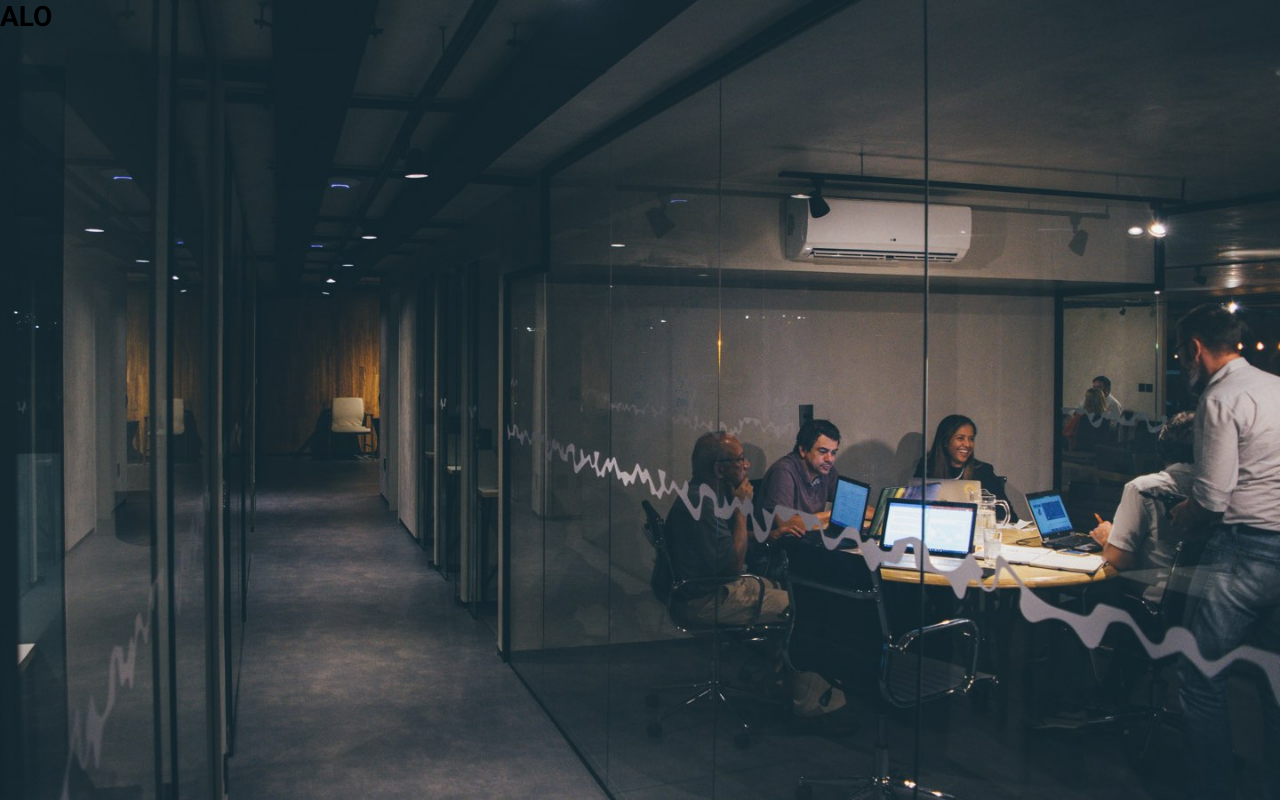
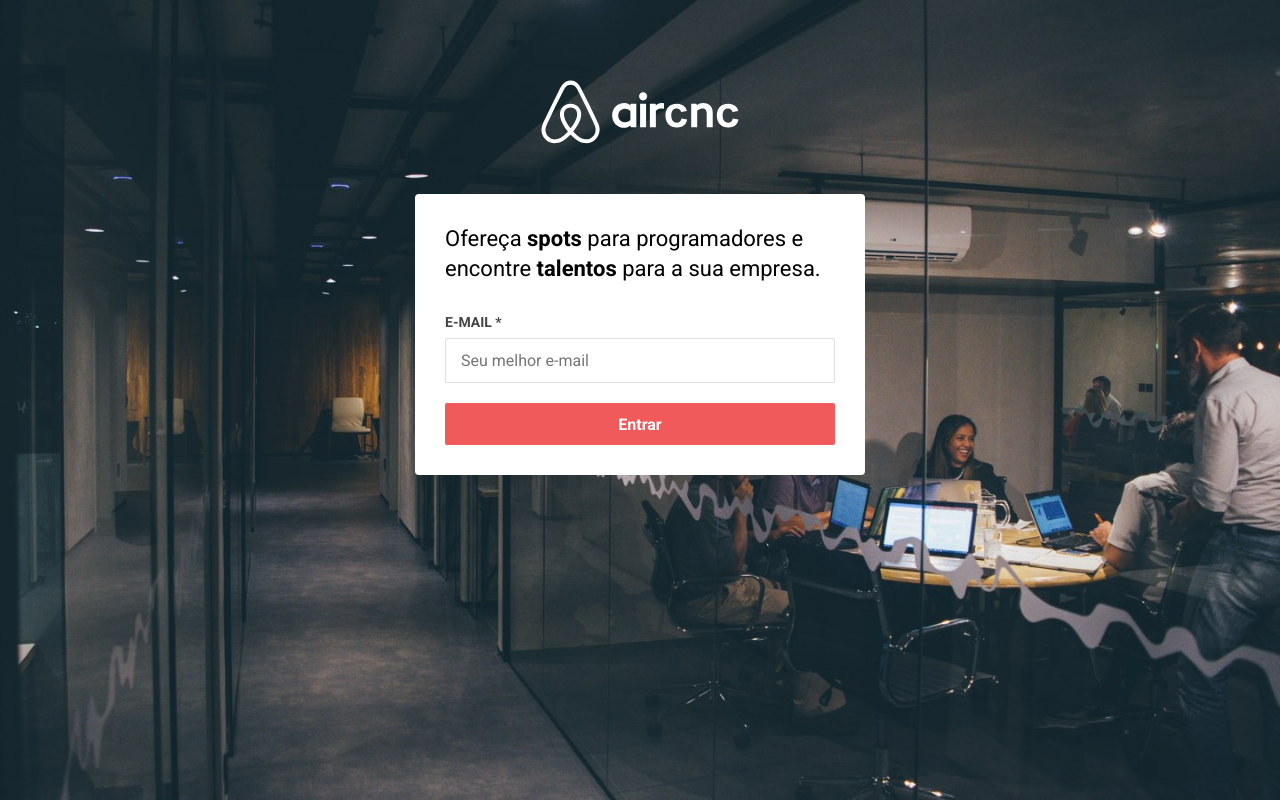
Before and after one commit to alexxfreitag/aircnc, a React (Create React App) app in the folder frontend/: page / in a window 1280 px wide. Built offline with nearby package versions, Linux system fonts and the light colour scheme; the HTML template or start-up script is replaced by a standard one.

Commit message:
finalização do layout do home do site

```diff
--- a/frontend/src/App.css
+++ b/frontend/src/App.css
@@ -18,6 +18,68 @@
 }
 
 body, input, button {
-  font-family: Roboto, Arial, Helvetica, sans-serif;
+  font-family: Roboto, Arial, Helvetica, sans-serif; /*usa a fonte Roboto, se não tiver, usa fonte conforme vier na sequência*/
   font-size: 14px;
 }
+
+.container {
+  margin: 80px auto 0; /*centraliza horizontalmente*/
+  max-width: 450px;
+  width: 100%;
+  display: flex;
+  flex-direction: column;
+  align-items: center;
+}
+
+.content {
+  width: 100%;
+  background: #FFF;
+  margin-top: 50px;
+  border-radius: 4px;
+  padding: 30px;
+}
+
+/*O "> p" significa que só vai servir para o primeiro "<p>", os outros não irão sofrer essa customização*/
+.content > p {
+  font-size: 22px;
+  line-height: 30px;
+  margin-bottom: 30px;
+}
+
+.content form {
+  display: flex;
+  flex-direction: column;
+}
+
+.content form label {
+  font-size: 14px;
+  color: #444;
+  font-weight: bold;
+  margin-bottom: 8px;
+}
+
+.content form input {
+  margin-bottom: 20px;
+  border: 1px solid #ddd;
+  border-radius: 2px;
+  height: 45px;
+  padding: 0 15px; /*colocar padding apenas na lateral*/
+  font-size: 16px;
+}
+
+.content button.btn {
+  border: 0;
+  border-radius: 2px;
+  width: 100%;
+  height: 42px;
+  padding: 0 20px;
+  font-size: 16px;
+  font-weight: bold;
+  background: #f05a5b;
+  color: #fff;
+  cursor: pointer; /*muda a forma do cursor quando passa por cima do botão*/
+}
+
+.content button.btn:hover{
+  background: #e14f50;
+}
--- a/frontend/src/App.js
+++ b/frontend/src/App.js
@@ -1,9 +1,31 @@
 import React from 'react';
 import './App.css';
 
+import logo from './assets/logo.svg';
+
 function App() {
   return (
-    <h1>ALO</h1>
+    <div className="container">
+      <img src={logo} alt="AirCnc"/>
+
+      <div className="content">
+        <p>
+          Ofereça <strong>spots</strong> para programadores e encontre <strong>talentos</strong> para a sua empresa.
+        </p>
+
+        <form>
+          <label htmlFor="email">E-MAIL *</label>
+          <input
+            type="email"
+            id="email"
+            placeholder="Seu melhor e-mail"
+
+          />
+
+          <button className="btn" type="submit">Entrar</button>
+        </form>
+      </div>
+    </div>
   );
 }
 
```
